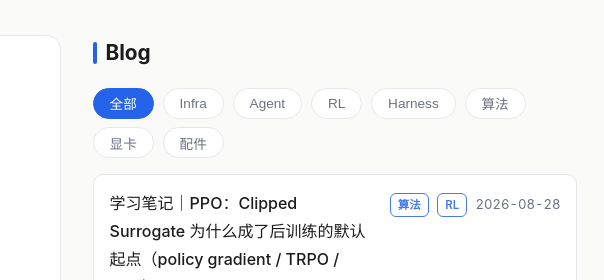
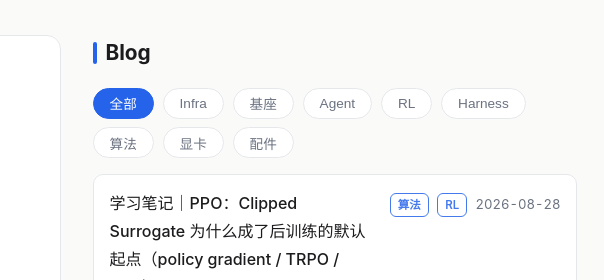
Before and after one commit to Twosugar666/Twosugar666.github.io, a plain HTML site: page index.html in a window 1280 px wide. Shown: the top 280 px of the page, 265-869 px from the left. Drawn offline with Linux system fonts and the light colour scheme.

Commit message:
Add 基座 collection chip (data-cat base)

```diff
--- a/index.html
+++ b/index.html
@@ -71,6 +71,7 @@
         <div class="blog-filters">
           <button class="chip active" data-filter="all">全部</button>
           <button class="chip" data-filter="infra">Infra</button>
+          <button class="chip" data-filter="base">基座</button>
           <button class="chip" data-filter="agent">Agent</button>
           <button class="chip" data-filter="rl">RL</button>
           <button class="chip" data-filter="harness">Harness</button>
```
